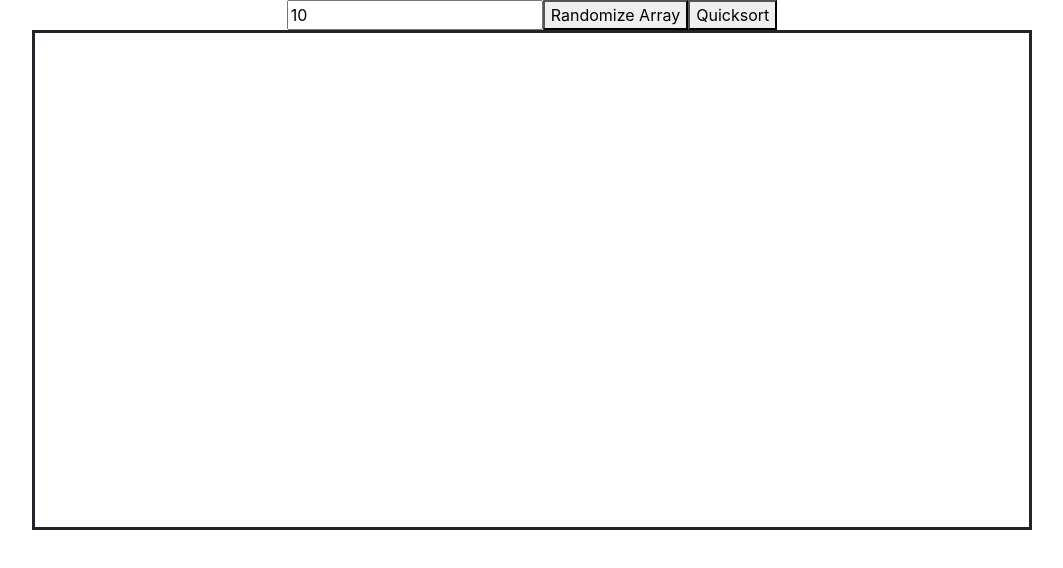
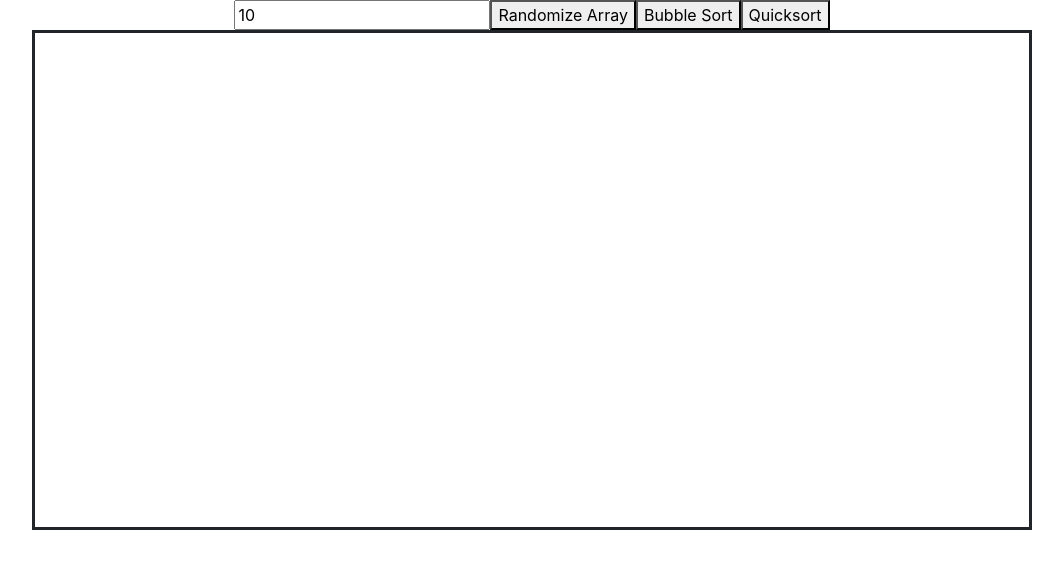
Before and after one commit to KentPham/Sorting-Visualizer, a React (Create React App) app: page / in a window 1280 px wide. Shown: the top 568 px of the page, without its empty margins (108-1171 px from the left). Built offline with nearby package versions, Linux system fonts and the light colour scheme.

Commit message:
Implemented visual aspect for Bubble Sort

```diff
--- a/src/components/bundles/homepage/Home.js
+++ b/src/components/bundles/homepage/Home.js
@@ -12,12 +12,15 @@ class Home extends Component {
 
         this.state = {
             nums: [],
-            maxSampleSize: 10
+            maxSampleSize: 10,
+            delay: 5000,
+            finished: 0
         }
 
         this.handleRandomClick = this.handleRandomClick.bind(this);
         this.handleMaxSampleSizeInput = this.handleMaxSampleSizeInput.bind(this);
         this.handleSortButton = this.handleSortButton.bind(this);
+        this.handleBubbleSortButton = this.handleBubbleSortButton.bind(this);
     }
 
     handleRandomClick() {
@@ -48,11 +51,34 @@ class Home extends Component {
 
     handleSortButton() {
         let nums = this.state.nums;
-        //let sorted = selectsort(nums);
-        //let sorted = bubblesort(nums);
-        //let sorted = insertionsort(nums);
         let sorted = mergesort(nums);
         this.setState({nums: sorted});
+    }
+
+
+    handleBubbleSortButton() {
+        let sorted = this.state.nums;
+        let end = sorted.length - 1;
+        let temp;
+
+        let recurr = (i) => {
+            if (end < 0) {
+                return;
+            } else if (i > end) {
+                i = 0;
+            }
+
+            if (sorted[i] > sorted[i+1]) {
+                temp = sorted[i];
+                sorted[i] = sorted[i+1];
+                sorted[i+1] = temp;
+                this.setState({nums: sorted});
+            }
+
+            i++;
+            setTimeout(() => recurr(i), 50);
+        }
+        recurr(0);
     }
 
     render () {
@@ -61,6 +87,7 @@ class Home extends Component {
             <div>
                 <input type="number" value={this.state.maxSampleSize} onChange={this.handleMaxSampleSizeInput} />
                 <button onClick={this.handleRandomClick}>Randomize Array</button>
+                <button onClick={this.handleBubbleSortButton}>Bubble Sort</button>
                 <button onClick={this.handleSortButton}>Quicksort</button>
                 <Visualizer array={this.state.nums} />
             </div>
```
